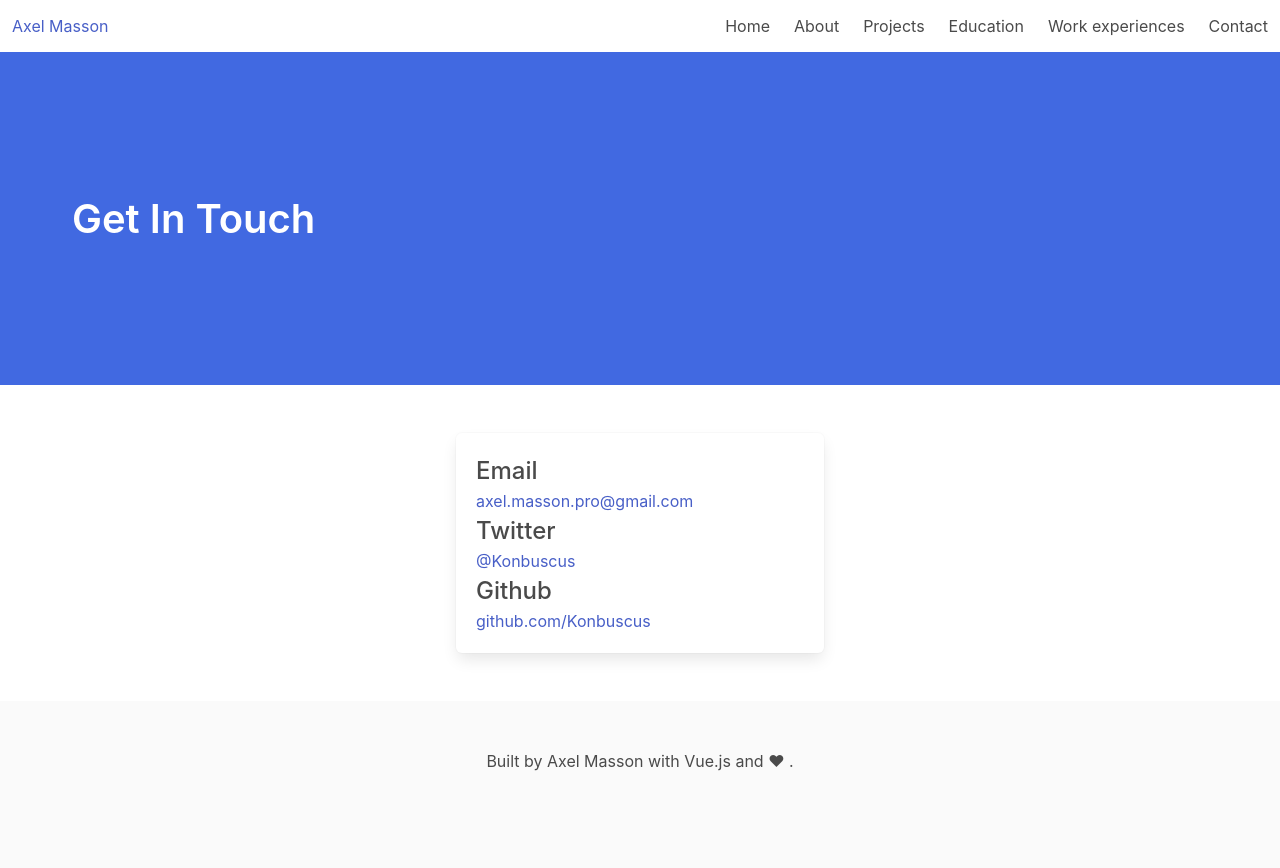
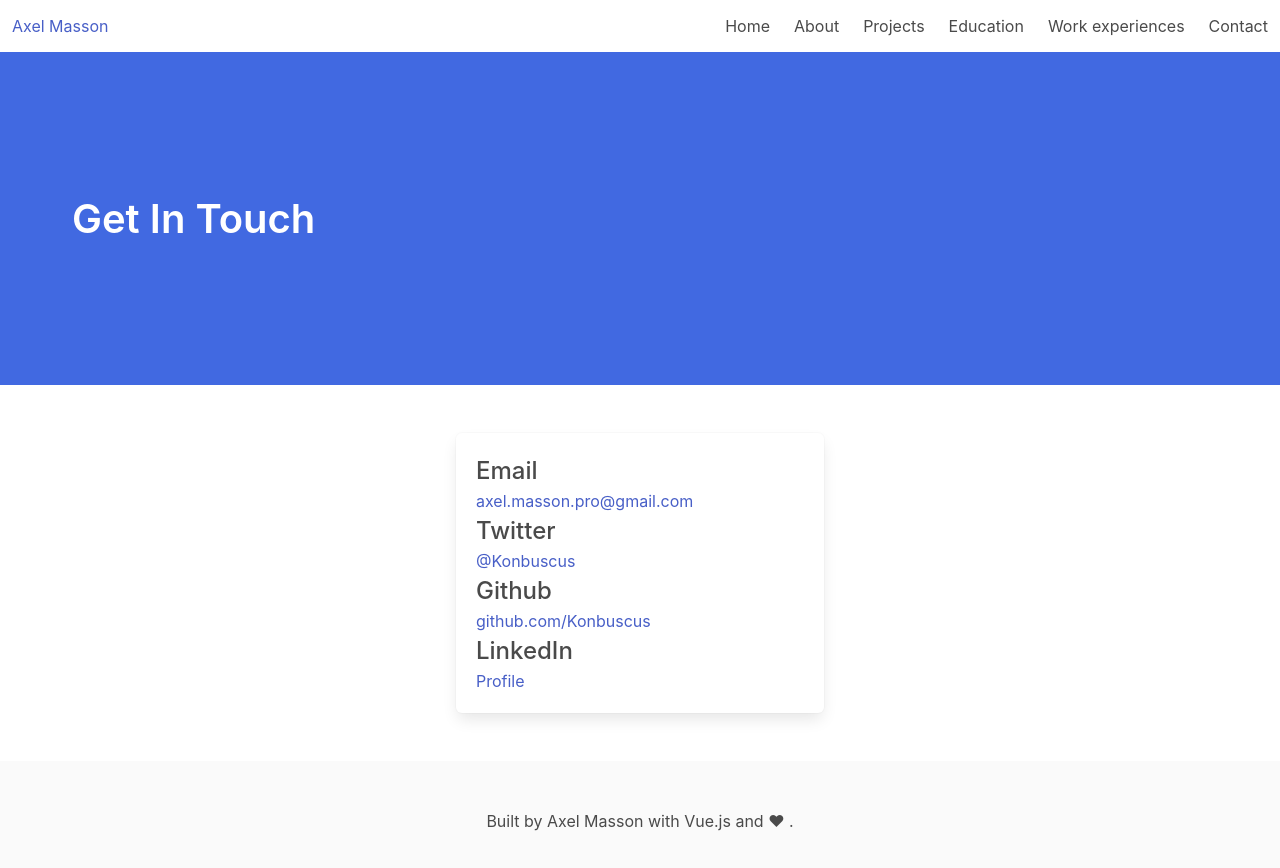
Before and after one commit to Konbuscus/Portfolio, a Vue app: page /contact in a window 1280 px wide. Shown: the top 868 px of the page. Built offline with nearby package versions, Linux system fonts and the light colour scheme; what vue-showdown would draw is missing.

Commit message:
adding linkedin

```diff
--- a/src/views/Contact.vue
+++ b/src/views/Contact.vue
@@ -32,6 +32,12 @@
 							<p>
 								<a href="https://github.com/Konbuscus">github.com/Konbuscus</a>
 							</p>
+							<h3 class="is-size-4 has-text-weight-medium">
+								LinkedIn
+							</h3>
+							<p>
+								<a href="https://www.linkedin.com/in/axel-masson-27242b119/">Profile</a>
+							</p>
 						</div>
 					</div>
 				</div>
```
